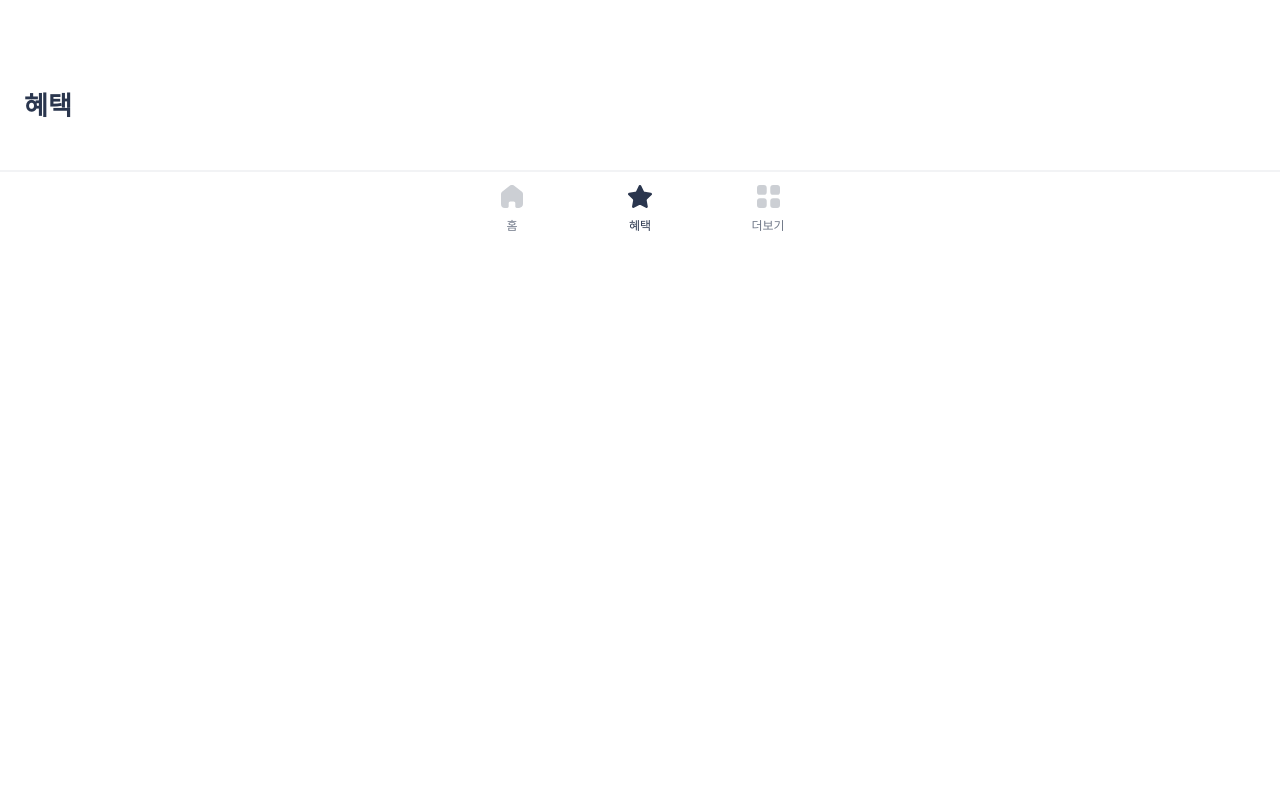
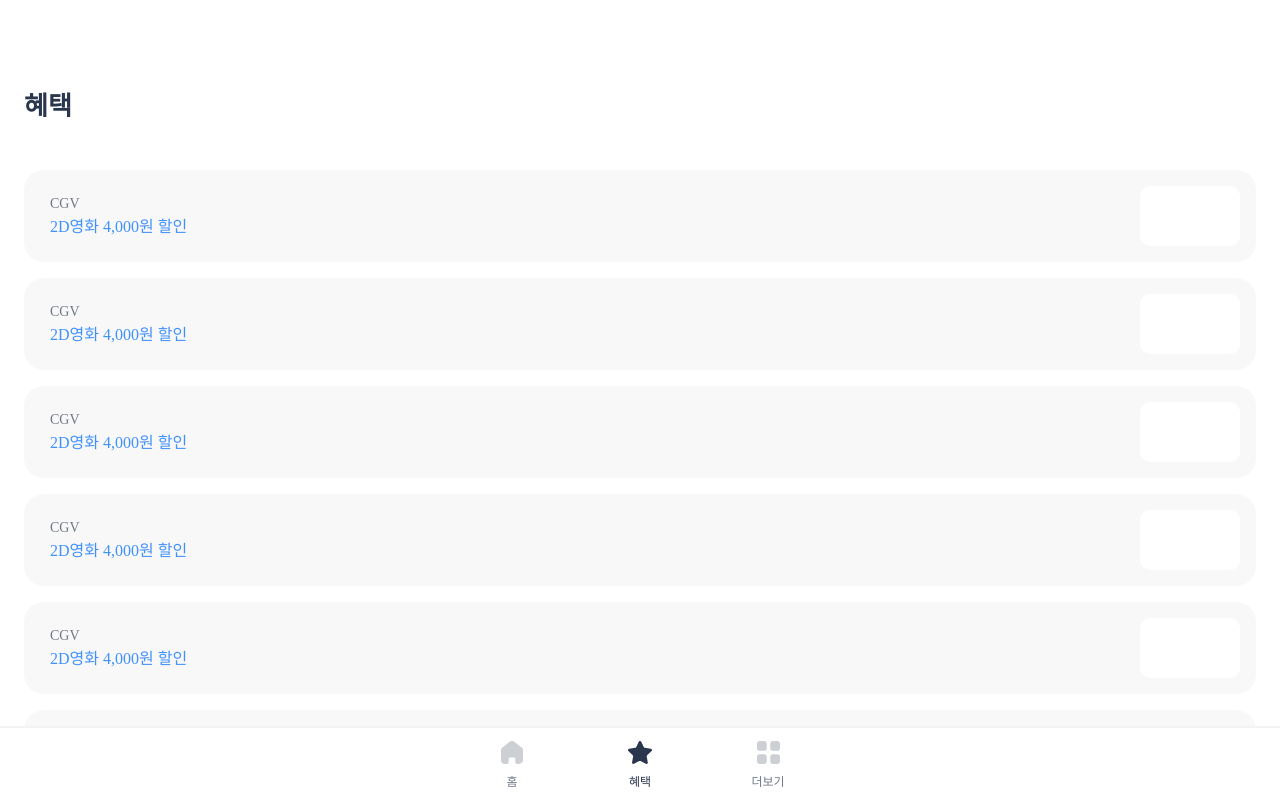
Before and after one commit to k1a11220/goonin-web-frontend, a Next.js app: page /benefit in a window 1280 px wide. Shown: the top 800 px of the page. Built offline with nearby package versions, Linux system fonts and the light colour scheme.

Commit message:
Implement smCard style

```diff
--- /dev/null
+++ b/components/card/smCard.js
@@ -0,0 +1,56 @@
+import styled from "styled-components";
+import Link from "next/link";
+
+const Container = styled.div`
+  width: 100%;
+  height: 92px;
+  background-color: var(--card-color);
+  border-radius: 20px;
+  display: flex;
+  align-items: center;
+  margin-bottom: 16px;
+`;
+
+const Wrapper = styled.div`
+  display: flex;
+  width: 100%;
+  align-items: center;
+  justify-content: space-between;
+  margin-left: 26px;
+  margin-right: 16px;
+`;
+
+const Title = styled.h2`
+  font-size: 14px;
+  color: var(--text-color);
+  margin-bottom: 8px;
+`;
+
+const Subtitles = styled.p`
+  font-size: 16px;
+  color: var(--highlight-color);
+  font-weight: 500;
+`;
+
+const Thumbnail = styled.div`
+  width: 100px;
+  height: 60px;
+  background-color: var(--bg-color);
+  border-radius: 10px;
+`;
+
+const SmCard = () => {
+  return (
+    <Container href="/benefits">
+      <Wrapper>
+        <div>
+          <Title>CGV</Title>
+          <Subtitles>2D영화 4,000원 할인</Subtitles>
+        </div>
+        <Thumbnail />
+      </Wrapper>
+    </Container>
+  );
+};
+
+export default SmCard;
--- a/pages/benefit.js
+++ b/pages/benefit.js
@@ -1,5 +1,6 @@
 import { useQuery } from "@apollo/client";
 import gql from "graphql-tag";
+import SmCard from "../components/card/smCard";
 import { Container, Header, Title } from "../styles/styles";
 
 const GET_FILTERED_BENEFITS = gql`
@@ -28,6 +29,14 @@
       <Header>
         <Title>혜택</Title>
       </Header>
+      <SmCard />
+      <SmCard />
+      <SmCard />
+      <SmCard />
+      <SmCard />
+      <SmCard />
+      <SmCard />
+      <SmCard />
     </Container>
   );
 };
```
